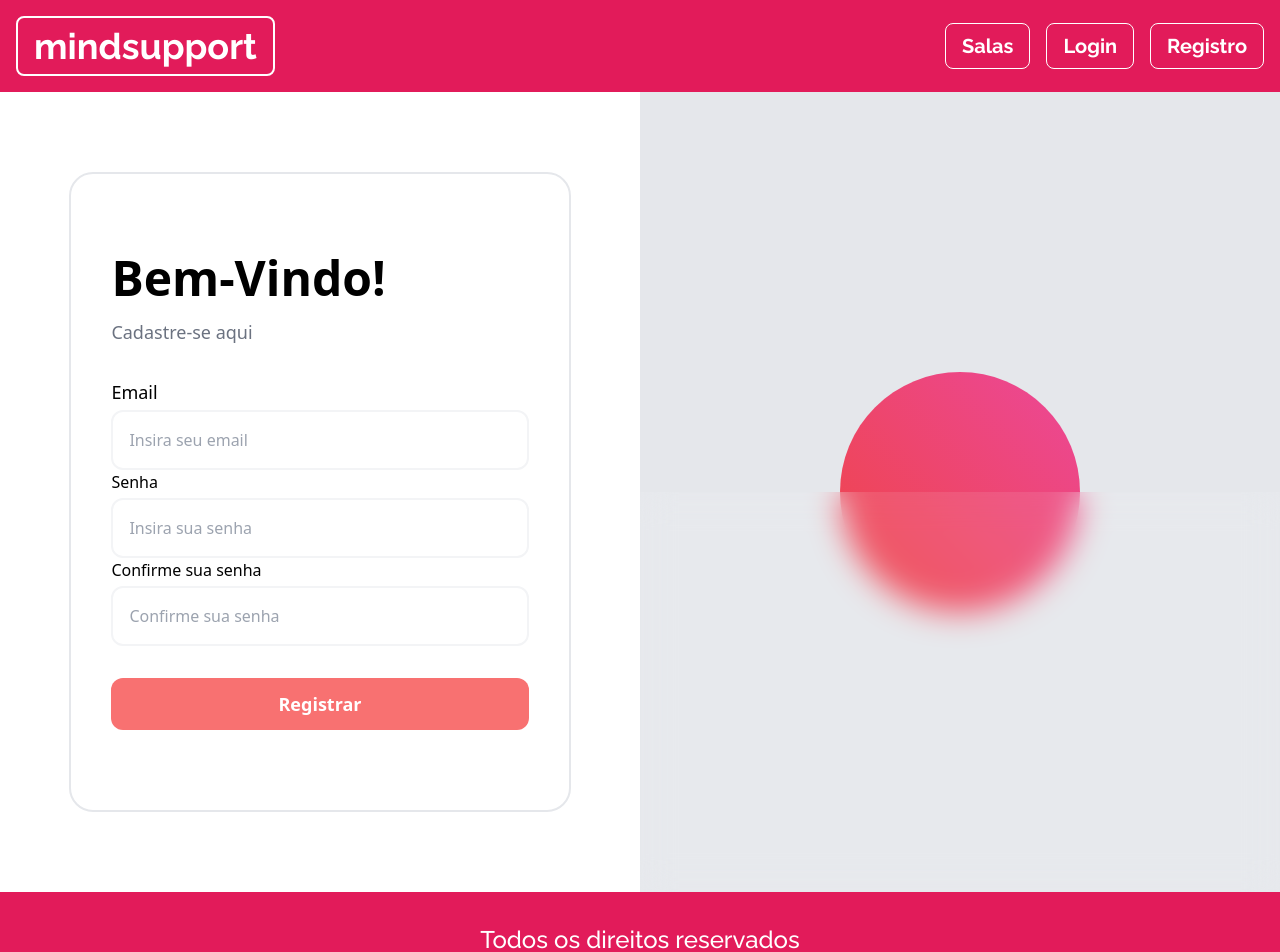
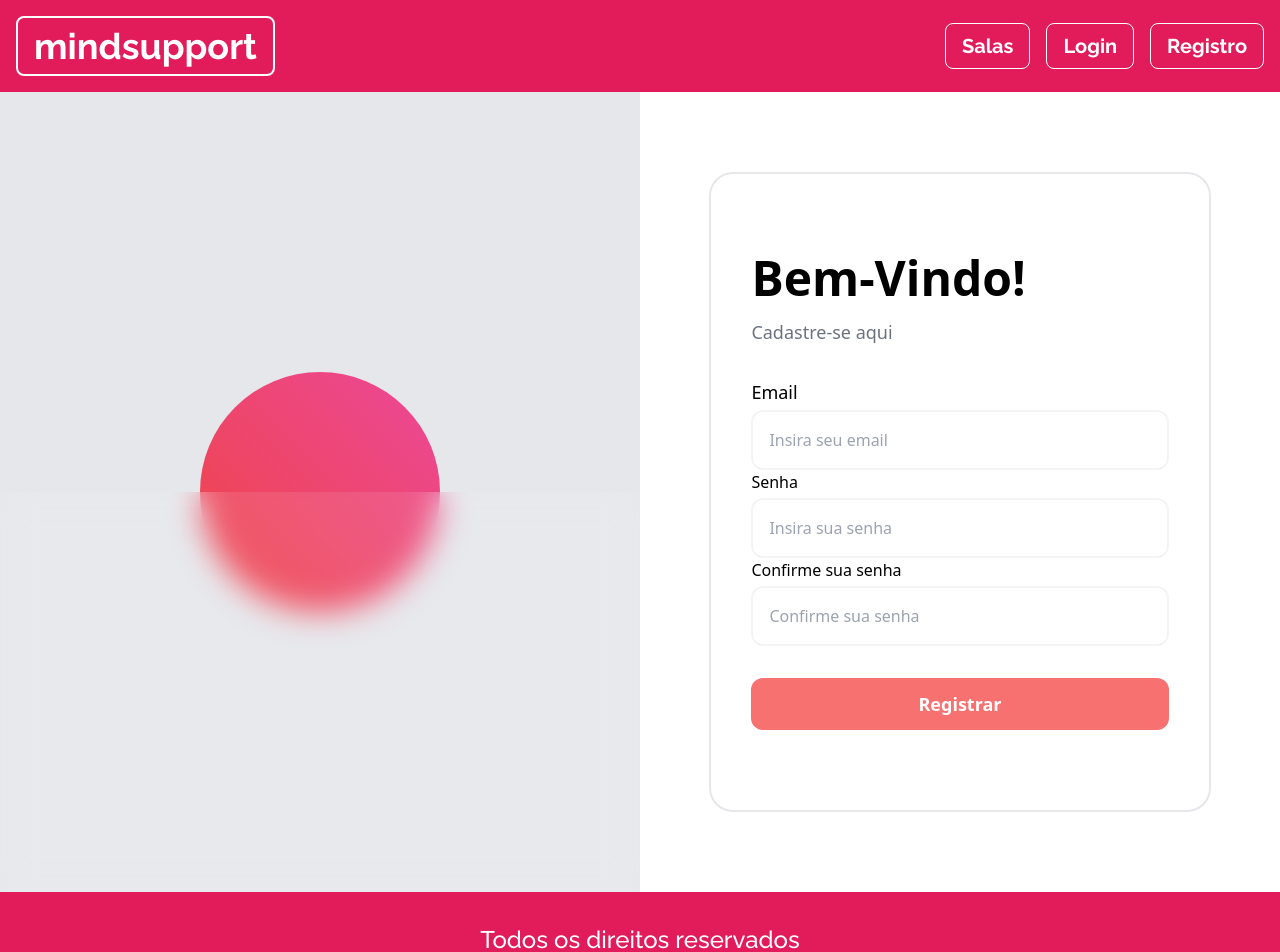
Before and after one commit to pmas98/mindsupport-front, a React (Create React App) app: page /registro in a window 1280 px wide. Shown: the top 952 px of the page. Built offline with nearby package versions, Linux system fonts and the light colour scheme.

Commit message:
Update Registro.js

```diff
--- a/src/Registro/Registro.js
+++ b/src/Registro/Registro.js
@@ -6,6 +6,10 @@ const Registro = () => {
         <div>
             <Navbar />
             <div className="flex w-full h-screen">
+                <div className="hidden relative lg:flex h-full w-1/2 items-center justify-center bg-gray-200">
+                    <div className="w-60 h-60 bg-gradient-to-tr from-red-500 to-pink-500 rounded-full animate-spin"></div>
+                    <div className="w-full h-1/2 absolute bottom-0 bg-white/10 backdrop-blur-lg"></div>
+                </div>
                 <div className="w-full flex items-center justify-center lg:w-1/2">
                     <div className="bg-white px-10 py-20 rounded-3xl border-2 border-gray-200">
                         <h1 className="text-5xl font-semibold">Bem-Vindo!</h1>
@@ -40,10 +44,6 @@ const Registro = () => {
                         </div>
                     </div>
                 </div>
-                <div className="hidden relative lg:flex h-full w-1/2 items-center justify-center bg-gray-200">
-                    <div className="w-60 h-60 bg-gradient-to-tr from-red-500 to-pink-500 rounded-full animate-spin"></div>
-                    <div className="w-full h-1/2 absolute bottom-0 bg-white/10 backdrop-blur-lg"></div>
-                </div>
             </div>
             <footer className="bg-[#e21b5a] py-8">
                 <div className="container mx-auto text-center">
```
